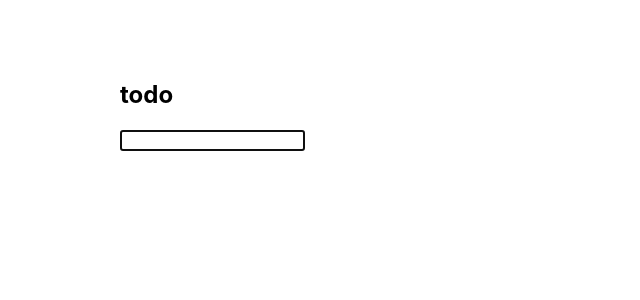
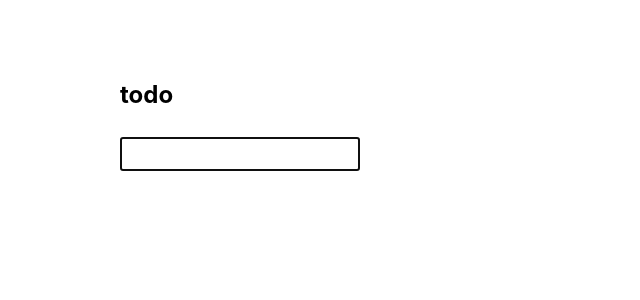
Before and after one commit to melodyni/todo-app-react, a React (Create React App) app: page / in a window 1280 px wide. Shown: the top 300 px of the page, without its empty margins (0-640 px from the left). Built offline with nearby package versions, Linux system fonts and the light colour scheme.

Commit message:
added styles for input tags, and modified setState

```diff
--- a/src/todo.css
+++ b/src/todo.css
@@ -29,3 +29,9 @@
   width: 20%;
   margin: 10vh 15vh;
 }
+
+input {
+  height: 3.5vh;
+  margin: 1vh 0;
+  font-size: large;
+}
--- a/src/todoComponents/Todo.js
+++ b/src/todoComponents/Todo.js
@@ -16,7 +16,6 @@ class Todo extends React.Component {
   addTask(task) {
     const newTask = { message: task, status: getDefaultStatus() };
     this.setState((state) => ({
-      title: state.title,
       tasks: [...state.tasks, newTask],
     }));
   }
@@ -25,17 +24,10 @@ class Todo extends React.Component {
     const tasks = this.state.tasks.slice();
     tasks[id].status = getNextStatus(tasks[id].status);
     this.setState({ tasks: tasks });
-    this.setState((state) => ({
-      title: state.title,
-      tasks: tasks,
-    }));
   }
 
   updateTitle(title) {
-    this.setState((state) => ({
-      title: title,
-      tasks: state.tasks,
-    }));
+    this.setState({ title: title });
   }
 
   render() {
```
